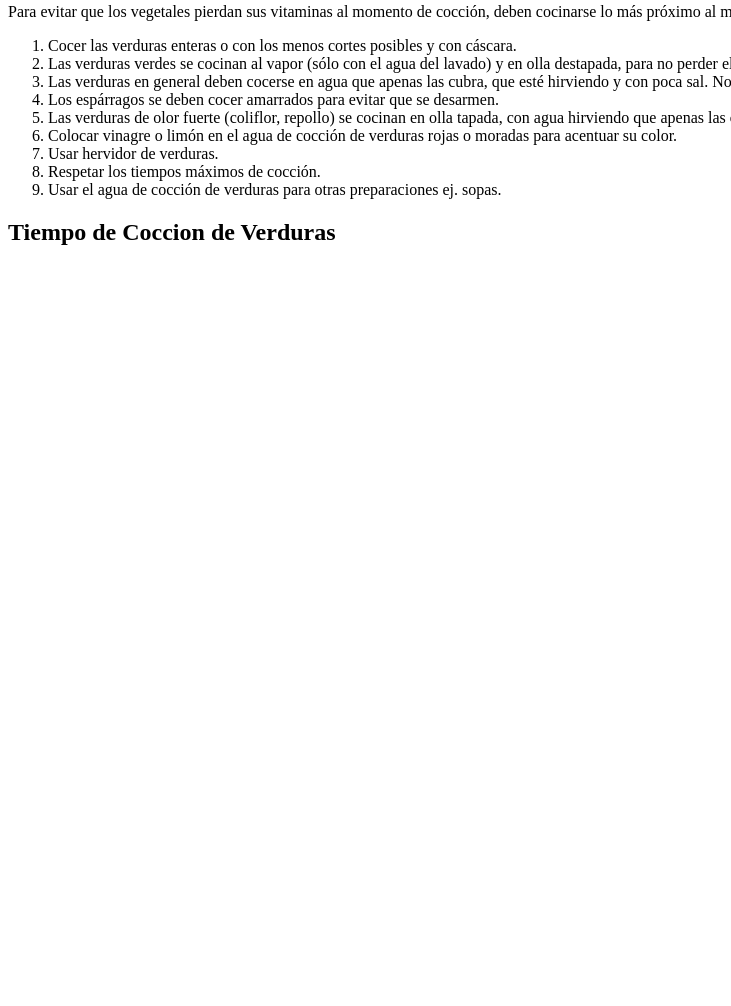
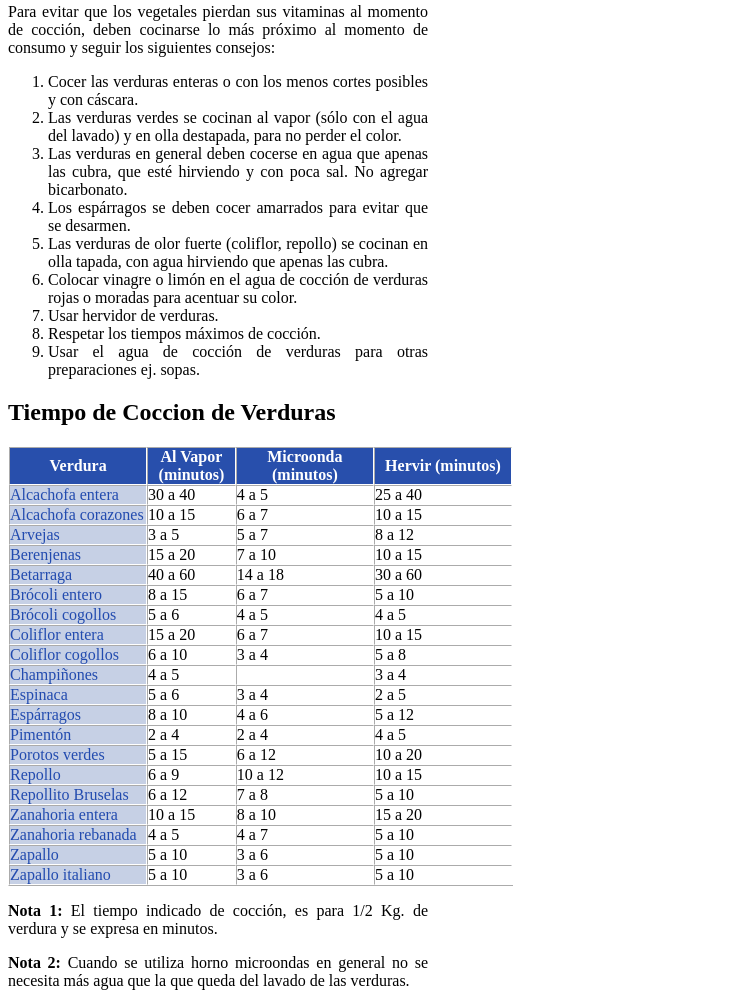
Before and after one commit to javiercoder2/RecetarioAIEP, a plain HTML site: page index.html in a window 1280 px wide. Shown: the part 303-1309 px from the top of the page, without its empty margins (0-731 px from the left). Before the commit the page ends 800 px from the top, so only its background shows below. Drawn offline with Linux system fonts and the light colour scheme.

Commit message:
Terminando recetario

```diff
--- a/index.html
+++ b/index.html
@@ -9,13 +9,14 @@
 
 </head>
 <body>
+    <div id="margen">
     <h1>Coccion de Verduras</h1>
     <img src="Assets/nutricion-y-obesidad.jpg" alt="">
 
     <p>Para evitar que los vegetales pierdan sus vitaminas al momento de cocción, deben cocinarse lo más próximo al momento de consumo y seguir los siguientes consejos:</p>
 
-    <ol>
-        <li>Cocer las verduras enteras o con los menos cortes posibles y con cáscara.</li>
+    <ol >
+        <li >Cocer las verduras enteras o con los menos cortes posibles y con cáscara.</li>
         <li>Las verduras verdes se cocinan al vapor (sólo con el agua del lavado) y en olla destapada, para no perder el color.</li>
         <li>Las verduras en general deben cocerse en agua que apenas las cubra, que esté hirviendo y con poca sal. No agregar bicarbonato.</li>
         <li>Los espárragos se deben cocer amarrados para evitar que se desarmen.</li>
@@ -26,8 +27,177 @@
         <li>Usar el agua de cocción de verduras para otras preparaciones ej. sopas.</li>
     </ol>
     <h2>Tiempo de Coccion de Verduras</h2>
-    <table>
+    <table border="1" cellpadding="0" cellspacing="0" class="contenido">
+        <tbody cellpadding="0" cellspacing="0">
+            <tr class="primero">
+                <th style="width:110px; text-align: center;">
+                    Verdura
+                </th>
+                <th style="width:70px; text-align: center;">
+                    Al Vapor
+                    (minutos)
+                </th>
+                <th style="width:110px; text-align: center;">
+                    Microonda
+                    (minutos)
+                </th>
+                <th style="width:110px; text-align: center;">
+                    Hervir
+                    (minutos)
+                </th>
+            </tr>
+            <tr>
+                <td class="titulos">Alcachofa entera</td>
+                <td>30 a 40</td>
+                <td>4 a 5</td>
+                <td>25 a 40</td>
 
+            </tr>
+            <tr>
+                <td class="titulos">Alcachofa corazones	</td>
+                <td>10 a 15</td>
+                <td>6 a 7</td>
+                <td>10 a 15</td>
+
+            </tr>
+            <tr>
+                <td class="titulos">Arvejas</td>
+                <td>3 a 5</td>
+                <td>5 a 7</td>
+                <td>8 a 12</td>
+
+            </tr>
+            <tr>
+                <td class="titulos">Berenjenas</td>
+                <td>15 a 20</td>
+                <td>7 a 10</td>
+                <td>10 a 15</td>
+
+            </tr>
+            <tr>
+                <td class="titulos">Betarraga</td>
+                <td>40 a 60</td>
+                <td>14 a 18</td>
+                <td>30 a 60</td>
+
+            </tr>
+            <tr>
+                <td class="titulos">Brócoli entero</td>
+                <td>8 a 15</td>
+                <td>6 a 7</td>
+                <td>5 a 10</td>
+
+            </tr>
+            <tr>
+                <td class="titulos">Brócoli cogollos</td>
+                <td>5 a 6</td>
+                <td>4 a 5</td>
+                <td>4 a 5</td>
+
+            </tr>
+            <tr>
+                <td class="titulos">Coliflor entera</td>
+                <td>15 a 20</td>
+                <td>6 a 7</td>
+                <td>10 a 15</td>
+
+            </tr>
+            <tr>
+                <td class="titulos">Coliflor cogollos</td>
+                <td>6 a 10</td>
+                <td>3 a 4</td>
+                <td>5 a 8</td>
+
+            </tr>
+            <tr>
+                <td class="titulos">Champiñones</td>
+                <td>4 a 5	</td>
+                <td></td>
+                <td>3 a 4</td>
+
+            </tr>
+            <tr>
+                <td class="titulos">Espinaca</td>
+                <td>5 a 6</td>
+                <td>3 a 4</td>
+                <td>2 a 5</td>
+
+            </tr>
+            <tr>
+                <td class="titulos">Espárragos</td>
+                <td>8 a 10</td>
+                <td>4 a 6</td>
+                <td>5 a 12</td>
+
+            </tr>
+            <tr>
+                <td class="titulos">Pimentón</td>
+                <td>2 a 4</td>
+                <td>2 a 4</td>
+                <td>4 a 5</td>
+
+            </tr>
+            <tr>
+                <td class="titulos">Porotos verdes	</td>
+                <td>5 a 15</td>
+                <td>6 a 12</td>
+                <td>10 a 20</td>
+
+            </tr>
+            <tr>
+                <td class="titulos">Repollo</td>
+                <td>6 a 9</td>
+                <td>10 a 12</td>
+                <td>10 a 15</td>
+
+            </tr>
+            <tr>
+                <td class="titulos">Repollito Bruselas	</td>
+                <td>6 a 12</td>
+                <td>7 a 8</td>
+                <td>5 a 10</td>
+
+            </tr>
+            <tr>
+                <td class="titulos">Zanahoria entera</td>
+                <td>10 a 15</td>
+                <td>8 a 10</td>
+                <td>15 a 20</td>
+
+            </tr>
+            <tr>
+                <td class="titulos">Zanahoria rebanada</td>
+                <td>4 a 5</td>
+                <td>4 a 7</td>
+                <td>5 a 10</td>
+
+            </tr>
+            <tr>
+                <td class="titulos">Zapallo</td>
+                <td>5 a 10</td>
+                <td>3 a 6</td>
+                <td>5 a 10</td>
+
+            </tr>
+            <tr>
+                <td class="titulos">Zapallo italiano</td>
+                <td>5 a 10</td>
+                <td>3 a 6</td>
+                <td>5 a 10</td>
+
+            </tr>
+        </tbody>
     </table>
+    <footer>
+        <p>
+            <strong>Nota 1:</strong>
+            El tiempo indicado de cocción, es para 1/2 Kg. de verdura y se expresa en minutos.
+        </p>
+        <p>
+            <strong>Nota 2:</strong>
+            Cuando se utiliza horno microondas en general no se necesita más agua que la que queda del lavado de las verduras.
+        </p>
+    </footer>
+</div>
 </body>
 </html>
--- a/styles.css
+++ b/styles.css
@@ -0,0 +1,22 @@
+#margen {
+    width: 420px;
+    text-align: justify;
+    text-justify: inter-word;
+}
+#numeros {
+    color: blue;
+}
+.primero{
+    background-color: #284fac;
+    color: white;
+}
+.contenido{
+    border-right: 1px solid #d6deeb;
+    width: 505px;
+    border-color:white;
+    height: 20px;
+}
+.titulos{
+    background-color: #c6d0e5;
+        color: #224baf;
+}
```
